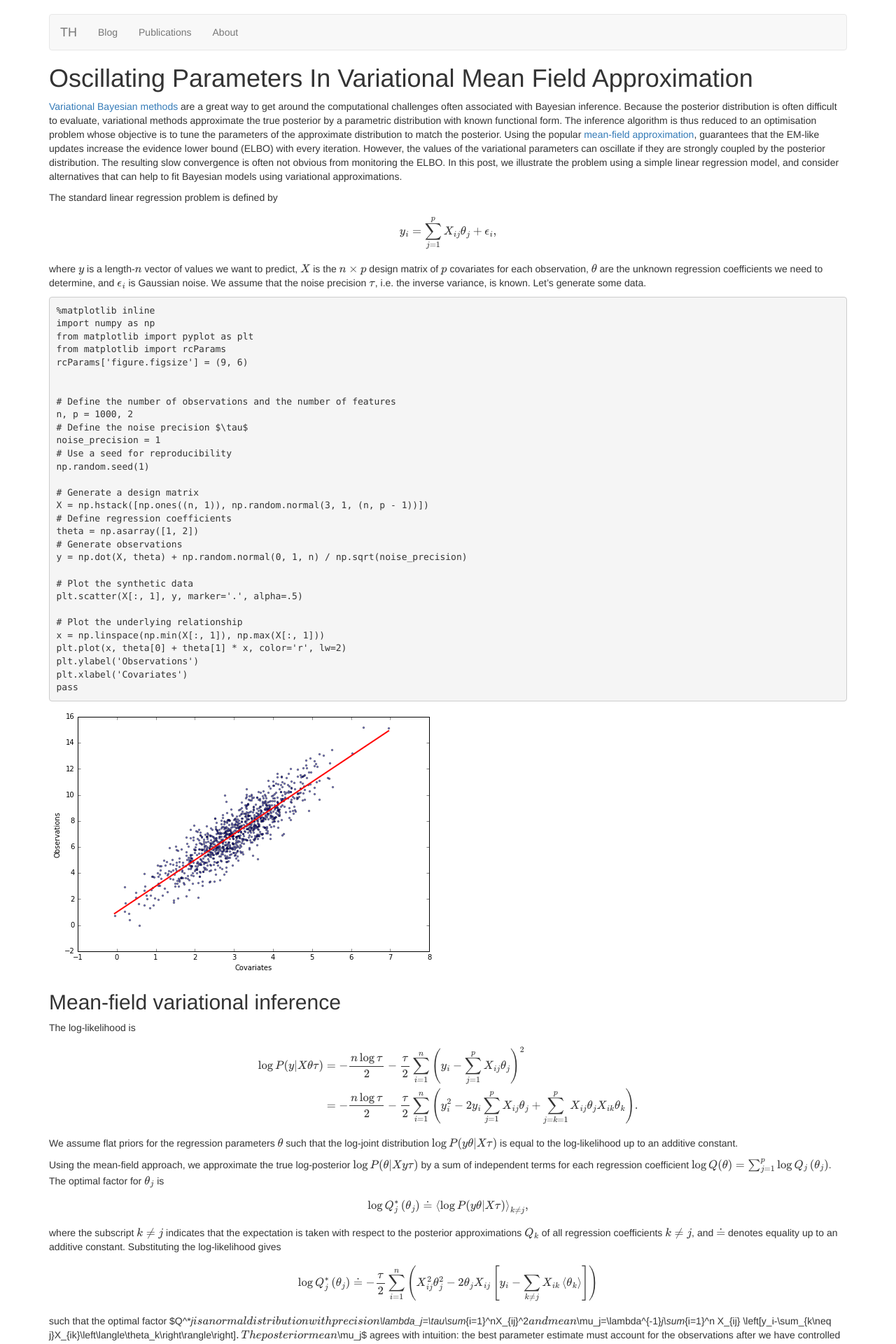
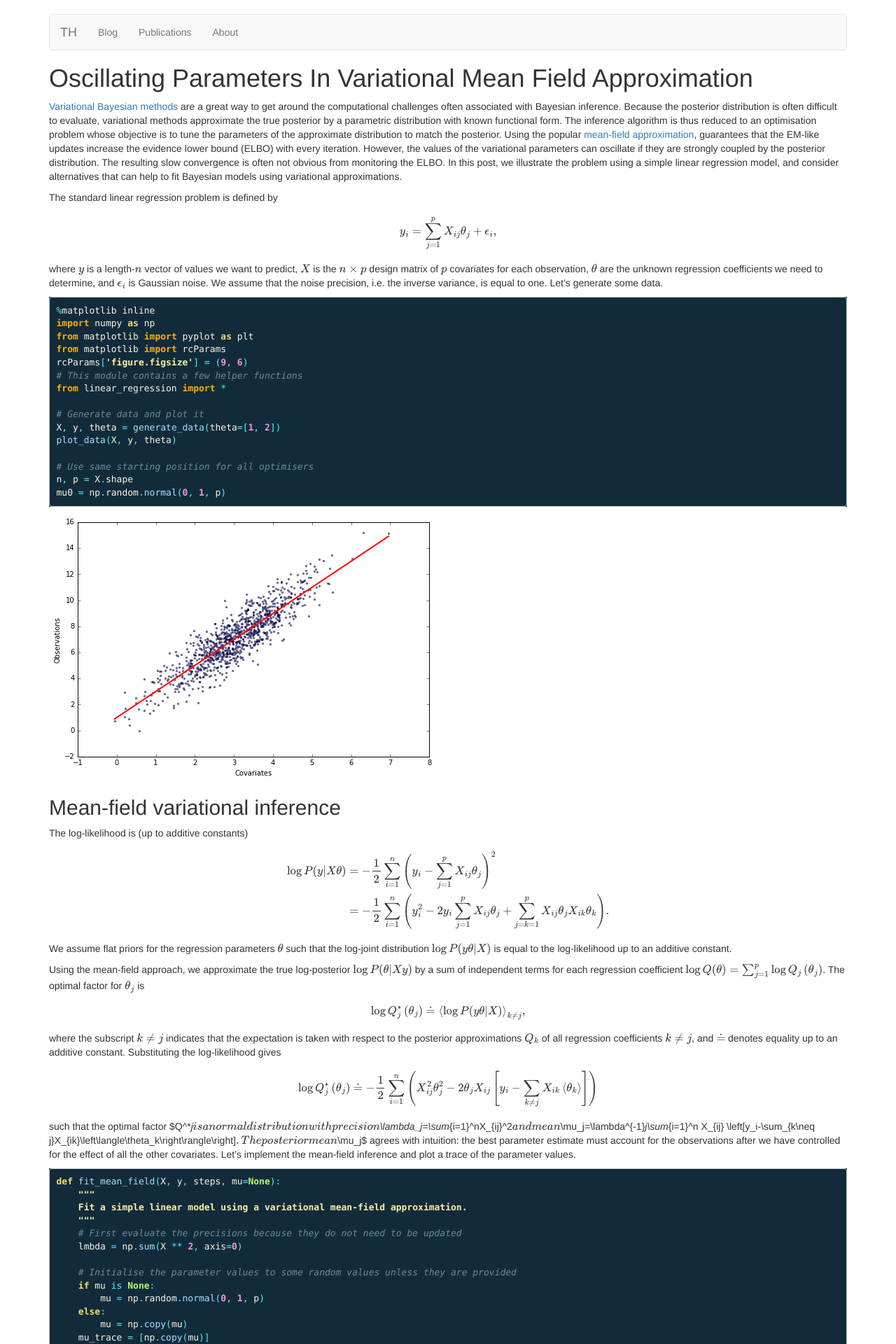
Before and after one commit to tillahoffmann/tillahoffmann.github.io, a Jekyll site: the page built from _posts/2016-03-31-oscillating-parameters-in-variational-mean-field-approximation.md, in a window 1280 px wide. Shown: the top 1920 px of the page at 70% size. Built offline with Jekyll 4.4.1, drawn with Linux system fonts in a browser that asks for light colours; nearby versions of some CDN libraries; formulas are drawn with MathJax 3; some of the changed text lies outside the part shown.

Commit message:
Add syntax highlighting.

````diff
--- a/_config.yml
+++ /dev/null
@@ -1,2 +0,0 @@
-markdown:    kramdown
-highlighter: rouge
--- a/_layouts/default.html
+++ b/_layouts/default.html
@@ -11,6 +11,7 @@
     <link rel="stylesheet" href="//maxcdn.bootstrapcdn.com/bootstrap/3.3.6/css/bootstrap.min.css"
           integrity="sha384-1q8mTJOASx8j1Au+a5WDVnPi2lkFfwwEAa8hDDdjZlpLegxhjVME1fgjWPGmkzs7" crossorigin="anonymous">
     <link rel="stylesheet" href="/css/custom.css">
+    <link rel="stylesheet" href="/css/syntax.css">
 
     <!-- HTML5 shim and Respond.js for IE8 support of HTML5 elements and media queries -->
     <!-- WARNING: Respond.js doesn't work if you view the page via file:// -->
--- a/_posts/2016-03-31-oscillating-parameters-in-variational-mean-field-approximation.md
+++ b/_posts/2016-03-31-oscillating-parameters-in-variational-mean-field-approximation.md
@@ -12,7 +12,7 @@ $$
 y_i = \sum_{j=1}^p X_{ij} \theta_j + \epsilon_i,
 $$
 
-where $y$ is a length-$n$ vector of values we want to predict, $X$ is the $n\times p$ design matrix of $p$ covariates for each observation, $\theta$ are the unknown regression coefficients we need to determine, and $\epsilon_i$ is Gaussian noise. We assume that the noise precision $\tau$, i.e. the inverse variance, is known. Let's generate some data.
+where $y$ is a length-$n$ vector of values we want to predict, $X$ is the $n\times p$ design matrix of $p$ covariates for each observation, $\theta$ are the unknown regression coefficients we need to determine, and $\epsilon_i$ is Gaussian noise. We assume that the noise precision, i.e. the inverse variance, is equal to one. Let's generate some data.
 
 
 ```python
@@ -21,31 +21,16 @@ import numpy as np
 from matplotlib import pyplot as plt
 from matplotlib import rcParams
 rcParams['figure.figsize'] = (9, 6)
+# This module contains a few helper functions
+from linear_regression import *
 
+# Generate data and plot it
+X, y, theta = generate_data(theta=[1, 2])
+plot_data(X, y, theta)
 
-# Define the number of observations and the number of features
-n, p = 1000, 2
-# Define the noise precision $\tau$
-noise_precision = 1
-# Use a seed for reproducibility
-np.random.seed(1)
-
-# Generate a design matrix
-X = np.hstack([np.ones((n, 1)), np.random.normal(3, 1, (n, p - 1))])
-# Define regression coefficients
-theta = np.asarray([1, 2])
-# Generate observations
-y = np.dot(X, theta) + np.random.normal(0, 1, n) / np.sqrt(noise_precision)
-
-# Plot the synthetic data
-plt.scatter(X[:, 1], y, marker='.', alpha=.5)
-
-# Plot the underlying relationship
-x = np.linspace(np.min(X[:, 1]), np.max(X[:, 1]))
-plt.plot(x, theta[0] + theta[1] * x, color='r', lw=2)
-plt.ylabel('Observations')
-plt.xlabel('Covariates')
-pass
+# Use same starting position for all optimisers
+n, p = X.shape
+mu0 = np.random.normal(0, 1, p)
 ```
 
 
@@ -53,28 +38,28 @@ pass
 
 
 ## Mean-field variational inference
-The log-likelihood is
+The log-likelihood is (up to additive constants)
 
 $$\begin{align*}
-\log P(y\vert X\theta\tau)&= -\frac{n\log\tau}{2} - \frac{\tau}{2}\sum_{i=1}^n\left(y_i-\sum_{j=1}^pX_{ij}\theta_j\right)^2\\
-&= -\frac{n\log\tau}{2} - \frac{\tau}{2}\sum_{i=1}^n\left(y_i^2-2y_i\sum_{j=1}^pX_{ij}\theta_j +\sum_{j=k=1}^p X_{ij}\theta_jX_{ik}\theta_k\right).
+\log P(y\vert X\theta)&= - \frac 12\sum_{i=1}^n\left(y_i-\sum_{j=1}^pX_{ij}\theta_j\right)^2\\
+&= -\frac 12\sum_{i=1}^n\left(y_i^2-2y_i\sum_{j=1}^pX_{ij}\theta_j +\sum_{j=k=1}^p X_{ij}\theta_jX_{ik}\theta_k\right).
 \end{align*}$$
 
-We assume flat priors for the regression parameters $\theta$ such that the log-joint distribution $\log P(y\theta\vert X\tau)$ is equal to the log-likelihood up to an additive constant.
+We assume flat priors for the regression parameters $\theta$ such that the log-joint distribution $\log P(y\theta\vert X)$ is equal to the log-likelihood up to an additive constant.
 
-Using the mean-field approach, we approximate the true log-posterior $\log P(\theta\vert Xy\tau)$ by a sum of independent terms for each regression coefficient $\log Q(\theta)=\sum_{j=1}^p \log Q_j\left(\theta_j\right)$. The optimal factor for $\theta_j$ is
+Using the mean-field approach, we approximate the true log-posterior $\log P(\theta\vert Xy)$ by a sum of independent terms for each regression coefficient $\log Q(\theta)=\sum_{j=1}^p \log Q_j\left(\theta_j\right)$. The optimal factor for $\theta_j$ is
 
 $$
-\log Q^*_j\left(\theta_j\right)\doteq\left\langle\log P(y\theta\vert X\tau)\right\rangle_{k\neq j},
+\log Q^*_j\left(\theta_j\right)\doteq\left\langle\log P(y\theta\vert X)\right\rangle_{k\neq j},
 $$
 
 where the subscript $k\neq j$ indicates that the expectation is taken with respect to the posterior approximations $Q_k$ of all regression coefficients $k\neq j$, and $\doteq$ denotes equality up to an additive constant. Substituting the log-likelihood gives
 
 $$
-\log Q^*_j\left(\theta_j\right)\doteq -\frac \tau 2 \sum_{i=1}^n\left(X_{ij}^2\theta_j^2 - 2 \theta_j X_{ij} \left[y_i-\sum_{k\neq j}X_{ik}\left\langle\theta_k\right\rangle\right]\right)
+\log Q^*_j\left(\theta_j\right)\doteq -\frac 12 \sum_{i=1}^n\left(X_{ij}^2\theta_j^2 - 2 \theta_j X_{ij} \left[y_i-\sum_{k\neq j}X_{ik}\left\langle\theta_k\right\rangle\right]\right)
 $$
 
-such that the optimal factor $Q^*_j$ is a normal distribution with precision $\lambda_j=\tau\sum_{i=1}^nX_{ij}^2$ and mean $\mu_j=\lambda^{-1}_j\sum_{i=1}^n X_{ij} \left[y_i-\sum_{k\neq j}X_{ik}\left\langle\theta_k\right\rangle\right]$. The posterior mean $\mu_j$ agrees with intuition: the best parameter estimate must account for the observations after we have controlled for the effect of all the other covariates. Let's implement the mean-field inference and plot a trace of the parameter values.
+such that the optimal factor $Q^*_j$ is a normal distribution with precision $\lambda_j=\sum_{i=1}^nX_{ij}^2$ and mean $\mu_j=\lambda^{-1}_j\sum_{i=1}^n X_{ij} \left[y_i-\sum_{k\neq j}X_{ik}\left\langle\theta_k\right\rangle\right]$. The posterior mean $\mu_j$ agrees with intuition: the best parameter estimate must account for the observations after we have controlled for the effect of all the other covariates. Let's implement the mean-field inference and plot a trace of the parameter values.
 
 
 
@@ -84,7 +69,7 @@ def fit_mean_field(X, y, steps, mu=None):
     Fit a simple linear model using a variational mean-field approximation.
     """
     # First evaluate the precisions because they do not need to be updated
-    lmbda = noise_precision * np.sum(X ** 2, axis=0)
+    lmbda = np.sum(X ** 2, axis=0)
 
     # Initialise the parameter values to some random values unless they are provided
     if mu is None:
@@ -105,58 +90,14 @@ def fit_mean_field(X, y, steps, mu=None):
     return np.asarray(mu_trace)
 
 
-def plot_trace(trace, reference=None, X=None, sigma=3, ax=None):
-    """
-    Plot a trace of parameter values.
-    """
-    ax = ax or plt.gca()
-
-    # Iterate over all parameters
-    step = trace.shape[1]
-    for j, x in enumerate(np.transpose(trace[::step])):
-        # Plot the line
-        line, = ax.plot(x, marker='.')
-        # Plot the reference value
-        if reference is not None:
-            ax.axhline(reference[j], color=line.get_color(), ls=':')
-        # Plot the uncertainty
-        if X is not None:
-            err = np.sum(X[:, j] ** 2) ** -0.5
-            ax.fill_between(np.arange(len(x)), x - sigma * err,
-                            x + sigma * err, color=line.get_color(), alpha=.2)
-
-
-
-def evaluate_elbo(mu, X, y):
-    """
-    Compute the evidence lower bound (discussed below).
-    """
-    lmbda = noise_precision * np.sum(X ** 2, axis=0)
-    predictor = np.dot(X, mu)
-
-    return - 0.5 * len(X) * np.log(noise_precision) - 0.5 * noise_precision * (
-        np.dot(y, y) - 2 * np.dot(y, predictor) + np.dot(predictor, predictor) + np.sum(1.0 / lmbda))
-
-
 # Generate a trace of parameter values
-mu0 = np.random.normal(0, 1, p)
-mu_trace = fit_mean_field(X, y, 50, mu0)
+trace = fit_mean_field(X, y, 50, mu0)
+# Evaluate the ELBO every p-steps
+elbos = np.asarray([evaluate_elbo(X, y, mu) for mu in trace[::p]])
 
 # Plot the trace
-fig, (ax1, ax2) = plt.subplots(1, 2, True)
-plot_trace(mu_trace, theta, X, ax=ax1)
-ax1.set_xlabel('Iteration')
-ax1.set_ylabel(r'$\mu$')
-
-# Plot the ELBO
-elbos = np.asarray([evaluate_elbo(mu, X, y) for mu in mu_trace[::p]])
-ax2.plot(elbos, color='r', marker='.')
-ax2.ticklabel_format(style='sci', axis='y', scilimits=(0,0))
-ax2.set_xlim(left=-1)
-ax2.set_ylabel('ELBO')
-ax2.set_xlabel('Iteration')
-
-fig.tight_layout()
+plot_trace(elbos, trace, theta, X)
+pass
 ```
 
 
@@ -167,19 +108,7 @@ What's happening? The initial parameter values are not far from the optimal valu
 
 
 ```python
-ax = plt.subplot(111)
-# Plot the trajectory
-ax.plot(mu_trace[:, 0], mu_trace[:, 1], marker='.')
-ax.set_xlabel(r'$\mu_1$')
-ax.set_ylabel(r'$\mu_2$')
-
-# Plot the energy landscape
-mu1 = np.linspace(*ax.get_xlim())
-mu2 = np.linspace(*ax.get_ylim())
-
-landscape = np.reshape([evaluate_elbo((_mu1, _mu2), X, y) for _mu1 in mu1 for _mu2 in mu2], (50, 50))
-ax.contour(mu1, mu2, landscape.T, levels=-np.logspace(4, 0, 50))
-pass
+plot_trajectory(X, y, trace, theta, levels=np.logspace(4, 4.45, 20))
 ```
 
 
@@ -197,24 +126,29 @@ Machine learning frameworks such as [theano](http://deeplearning.net/software/th
 Our objective is to maximise the ELBO, which is given by
 
 $$
-\mathcal{L}=\left\langle\log P(y\theta|X\tau)\right\rangle + H\left[Q\right],
+\mathcal{L}=\left\langle\log P(y\theta|X)\right\rangle + H\left[Q\right],
 $$
 
 where $H[Q]$ is the entropy of the approximate distribution. We know that the factors $Q_j$ are normal distributions with mean $\mu_j$ and precision $\lambda_j$ such that
 
-$$\begin{align*}
-\mathcal{L}\left(\mu,\lambda\right)&=-\frac{n\log\tau}{2} - \frac{\tau}{2}\sum_{i=1}^n\left(y_i^2-2y_i\sum_{j=1}^pX_{ij}\mu_j +\sum_{j=k=1}^p X_{ij}\mu_jX_{ik}\mu_k + \sum_{j=k}^p X_{ij}^2 \lambda_j^{-1}\right) \\
-&\quad-\frac 12\sum_{j=1}^p\log\lambda_j+ \frac{p}{2}\log\left(2\pi\right).
-\end{align*}$$
+$$
+\mathcal{L}\left(\mu,\lambda\right)= - \frac 12\sum_{i=1}^n\left(y_i^2-2y_i\sum_{j=1}^pX_{ij}\mu_j +\sum_{j=k=1}^p X_{ij}\mu_jX_{ik}\mu_k + \sum_{j=1}^p X_{ij}^2 \lambda_j^{-1}\right)-\frac 12\sum_{j=1}^p\log\lambda_j.
+$$
 
 Setting the derivative of the ELBO with respect to $\lambda$ to zero, we find
 
 $$\begin{align*}
-\frac{\partial\mathcal{L}\left(\mu,\lambda\right)}{\partial\lambda_j}&=\frac\tau 2\sum_{i=1}^nX_{ij}^2\lambda^{-2}_j - \frac{\lambda_j^{-1}}{2}=0\\
-\therefore \lambda_j&=\tau\sum_{i=1}^n X_{ij}^2,
+\frac{\partial\mathcal{L}\left(\mu,\lambda\right)}{\partial\lambda_j}&=\frac 12\sum_{i=1}^nX_{ij}^2\lambda^{-2}_j - \frac{\lambda_j^{-1}}{2}=0\\
+\therefore \lambda_j&=\sum_{i=1}^n X_{ij}^2,
 \end{align*}$$
 
-which is the same expression we obtained using the mean-field update equations. The expressions for $\mu$ are more complicated and we will make use of theano to do the heavy lifting for us. We first define a call graph that evaluates the ELBO, and then use gradient ascent to find the maximum.
+which is the same expression we obtained using the mean-field update equations. Substitution yields an expression for the ELBO as a function of the parameters $\mu$ only
+
+$$
+\mathcal{L}\left(\mu\right)= - \frac 12\sum_{i=1}^n\left(\sum_{j=k=1}^p X_{ij}\mu_jX_{ik}\mu_k-2y_i\sum_{j=1}^pX_{ij}\mu_j\right).
+$$
+
+The derivatives for $\mu$ are more complicated and we will make use of theano to do the heavy lifting for us. We first define a call graph that evaluates the ELBO, and then use gradient ascent to find the maximum.
 
 
 ```python
@@ -223,26 +157,20 @@ import theano.tensor as T
 
 # Define symbolic variables
 t_X = T.matrix('X')
-t_theta = T.vector('theta')
+t_mu = T.vector('mu')
 t_y = T.vector('y')
 
-# Compute the values for lambda explicitly
-t_lmbda = T.sum(t_X ** 2, axis=0)
-
 # Evaluate the predictor
-t_predictor = T.dot(t_X, t_theta)
+t_predictor = T.dot(t_X, t_mu)
 
 # Evaluate the ELBO
-t_elbo = - n * np.log(noise_precision) / 2 - noise_precision * (
-    T.dot(t_y, t_y) - 2 * T.dot(t_y, t_predictor) +
-    T.dot(t_predictor, t_predictor) + p) / 2 \
-    - T.sum(t_lmbda) / 2 + p * np.log(2 * np.pi) / 2
+t_elbo = -0.5 * T.dot(t_predictor, t_predictor) + T.dot(t_y, t_predictor)
 
 # Evaluate the gradient
-t_grad = theano.grad(t_elbo, t_theta)
+t_grad = theano.grad(t_elbo, t_mu)
 
 # Define a function that returns the objective and gradients
-objective = theano.function(inputs=[t_theta, t_X, t_y], outputs=[-t_elbo, -t_grad])
+objective = theano.function(inputs=[t_mu, t_X, t_y], outputs=[-t_elbo, -t_grad])
 ```
 
 
@@ -250,18 +178,13 @@ objective = theano.function(inputs=[t_theta, t_X, t_y], outputs=[-t_elbo, -t_gra
 from scipy import optimize
 
 # Minimize the objective function using standard scipy methods
-mu_trace = [mu0]
-result = optimize.minimize(objective, mu0, (X, y), 'cg', jac=True, callback=lambda x: mu_trace.append(x))
-mu_trace = np.asarray(mu_trace)
+trace = [mu0]
+result = optimize.minimize(objective, mu0, (X, y), 'cg', jac=True,
+                           callback=lambda x: trace.append(x))
+trace = np.asarray(trace)
 
 # Plot the trajectory
-ax = plt.subplot(111)
-ax.plot(mu_trace[:, 0], mu_trace[:, 1], marker='.')
-ax.set_xlabel(r'$\mu_1$')
-ax.set_ylabel(r'$\mu_2$')
-
-ax.contour(mu1, mu2, landscape.T, levels=-np.logspace(4, 0, 50))
-pass
+plot_trajectory(X, y, trace, theta, levels=np.logspace(4, 4.45, 20))
 ```
 
 
--- /dev/null
+++ b/css/syntax.css
@@ -0,0 +1,164 @@
+.highlight table td { padding: 5px; }
+.highlight table pre { margin: 0; }
+.highlight {
+  color: #faf6e4;
+  background-color: #122b3b;
+}
+.highlight .gl {
+  color: #dee5e7;
+  background-color: #4e5d62;
+}
+.highlight .c, .highlight .cd, .highlight .cm, .highlight .c1, .highlight .cs {
+  color: #6c8b9f;
+  font-style: italic;
+}
+.highlight .cp {
+  color: #b2fd6d;
+  font-weight: bold;
+  font-style: italic;
+}
+.highlight .err {
+  color: #fefeec;
+  background-color: #cc0000;
+}
+.highlight .gr {
+  color: #fefeec;
+  background-color: #cc0000;
+}
+.highlight .k, .highlight .kd, .highlight .kv {
+  color: #f6dd62;
+  font-weight: bold;
+}
+.highlight .o, .highlight .ow {
+  color: #4df4ff;
+}
+.highlight .p, .highlight .pi {
+  color: #4df4ff;
+}
+.highlight .gd {
+  color: #cc0000;
+}
+.highlight .gi {
+  color: #b2fd6d;
+}
+.highlight .ge {
+  font-style: italic;
+}
+.highlight .gs {
+  font-weight: bold;
+}
+.highlight .gt {
+  color: #dee5e7;
+  background-color: #4e5d62;
+}
+.highlight .kc {
+  color: #f696db;
+  font-weight: bold;
+}
+.highlight .kn {
+  color: #ffb000;
+  font-weight: bold;
+}
+.highlight .kp {
+  color: #ffb000;
+  font-weight: bold;
+}
+.highlight .kr {
+  color: #ffb000;
+  font-weight: bold;
+}
+.highlight .gh {
+  color: #ffb000;
+  font-weight: bold;
+}
+.highlight .gu {
+  color: #ffb000;
+  font-weight: bold;
+}
+.highlight .kt {
+  color: #b2fd6d;
+  font-weight: bold;
+}
+.highlight .no {
+  color: #b2fd6d;
+  font-weight: bold;
+}
+.highlight .nc {
+  color: #b2fd6d;
+  font-weight: bold;
+}
+.highlight .nd {
+  color: #b2fd6d;
+  font-weight: bold;
+}
+.highlight .nn {
+  color: #b2fd6d;
+  font-weight: bold;
+}
+.highlight .bp {
+  color: #b2fd6d;
+  font-weight: bold;
+}
+.highlight .ne {
+  color: #b2fd6d;
+  font-weight: bold;
+}
+.highlight .nl {
+  color: #ffb000;
+  font-weight: bold;
+}
+.highlight .nt {
+  color: #ffb000;
+  font-weight: bold;
+}
+.highlight .m, .highlight .mf, .highlight .mh, .highlight .mi, .highlight .il, .highlight .mo, .highlight .mb, .highlight .mx {
+  color: #f696db;
+  font-weight: bold;
+}
+.highlight .ld {
+  color: #f696db;
+  font-weight: bold;
+}
+.highlight .ss {
+  color: #f696db;
+  font-weight: bold;
+}
+.highlight .s, .highlight .sb, .highlight .sd, .highlight .s2, .highlight .sh, .highlight .sx, .highlight .sr, .highlight .s1 {
+  color: #fff0a6;
+  font-weight: bold;
+}
+.highlight .se {
+  color: #4df4ff;
+  font-weight: bold;
+}
+.highlight .sc {
+  color: #4df4ff;
+  font-weight: bold;
+}
+.highlight .si {
+  color: #4df4ff;
+  font-weight: bold;
+}
+.highlight .nb {
+  font-weight: bold;
+}
+.highlight .ni {
+  color: #999999;
+  font-weight: bold;
+}
+.highlight .w {
+  color: #BBBBBB;
+}
+.highlight .nf {
+  color: #a8e1fe;
+}
+.highlight .py {
+  color: #a8e1fe;
+}
+.highlight .na {
+  color: #a8e1fe;
+}
+.highlight .nv, .highlight .vc, .highlight .vg, .highlight .vi {
+  color: #a8e1fe;
+  font-weight: bold;
+}
````
Also changed, not shown: media/2016-03-31-oscillating-parameters-in-variational-mean-field-approximation/oscillating-parameters-in-variational-mean-field-approximation_3_0.png, media/2016-03-31-oscillating-parameters-in-variational-mean-field-approximation/oscillating-parameters-in-variational-mean-field-approximation_5_0.png, media/2016-03-31-oscillating-parameters-in-variational-mean-field-approximation/oscillating-parameters-in-variational-mean-field-approximation_9_0.png, 1 other file.
